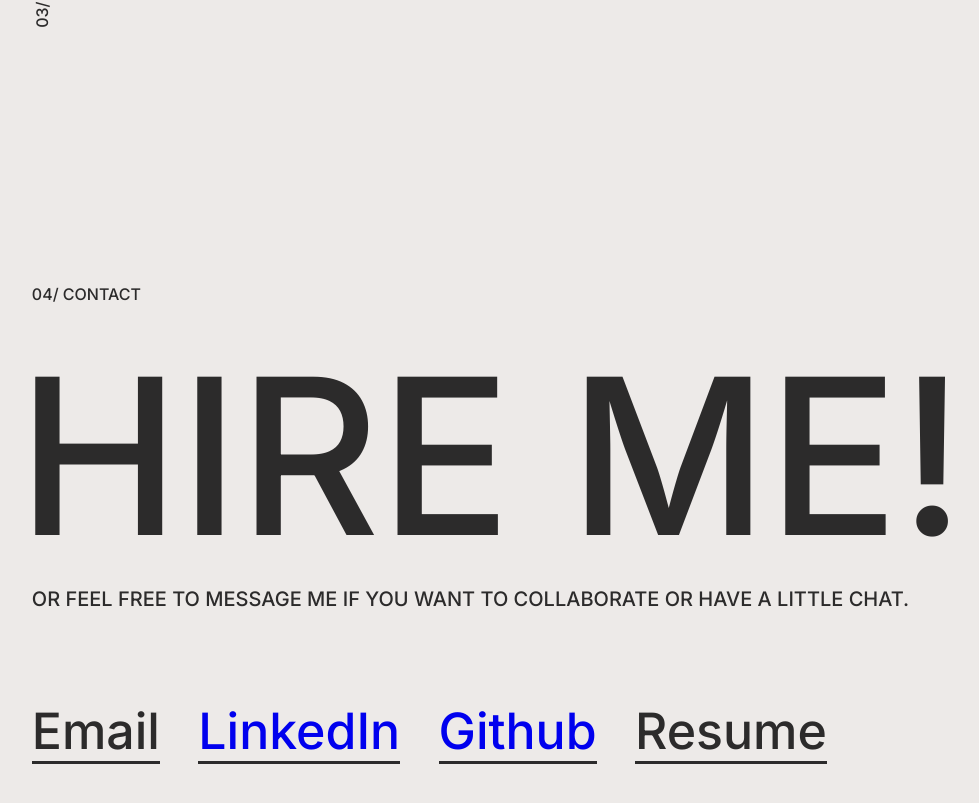
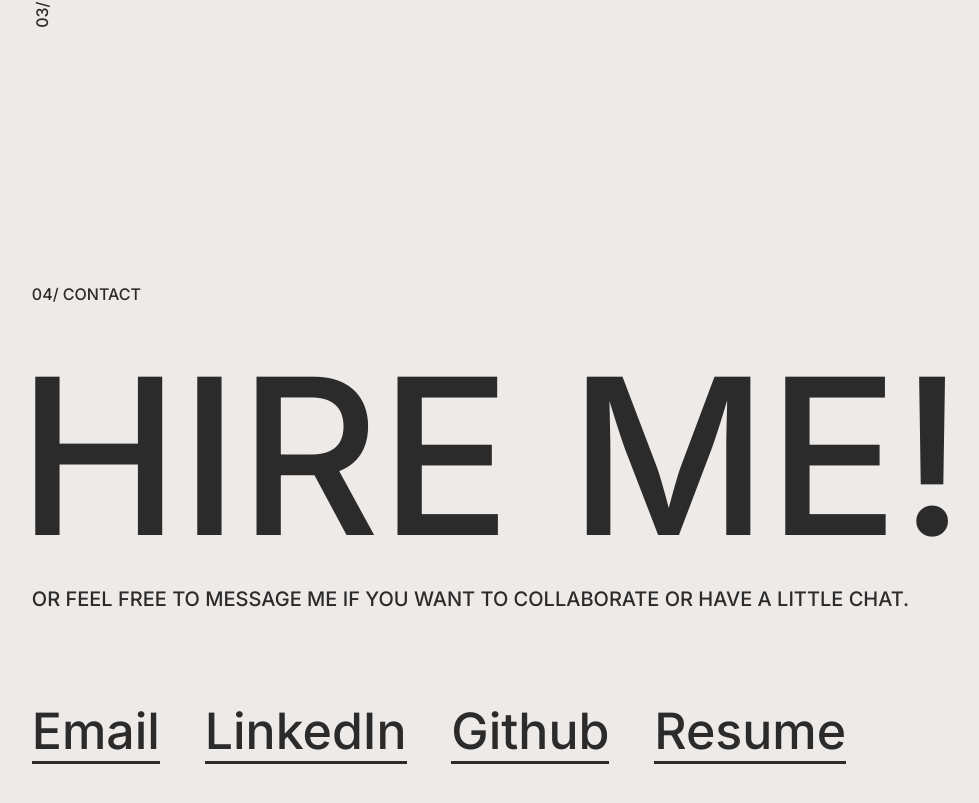
Before and after one commit to cjoak1028/portfolio-v1, a React (Create React App) app: page / in a window 1280 px wide. Shown: the part 2634-3437 px from the top of the page, without its empty margins (45-1024 px from the left). Built offline with nearby package versions, Linux system fonts and the light colour scheme.

Commit message:
Fixed margin for contact links

```diff
--- a/src/components/Contact/Contact.module.css
+++ b/src/components/Contact/Contact.module.css
@@ -28,6 +28,7 @@
     font-weight: var(--fw-medium);
     border-bottom: 3px solid var(--c-main);
     text-decoration: none;
+    color: var(--c-main);
 }
 
 .link-list a:visited {
@@ -45,6 +46,6 @@
 
     .link-list li:not(last-child) {
         margin-bottom: 0;
-        margin-right: clamp(2rem, 3vw, 4rem);
+        margin-right: clamp(2rem, 3.5vw, 5rem);
     }
 }
```
